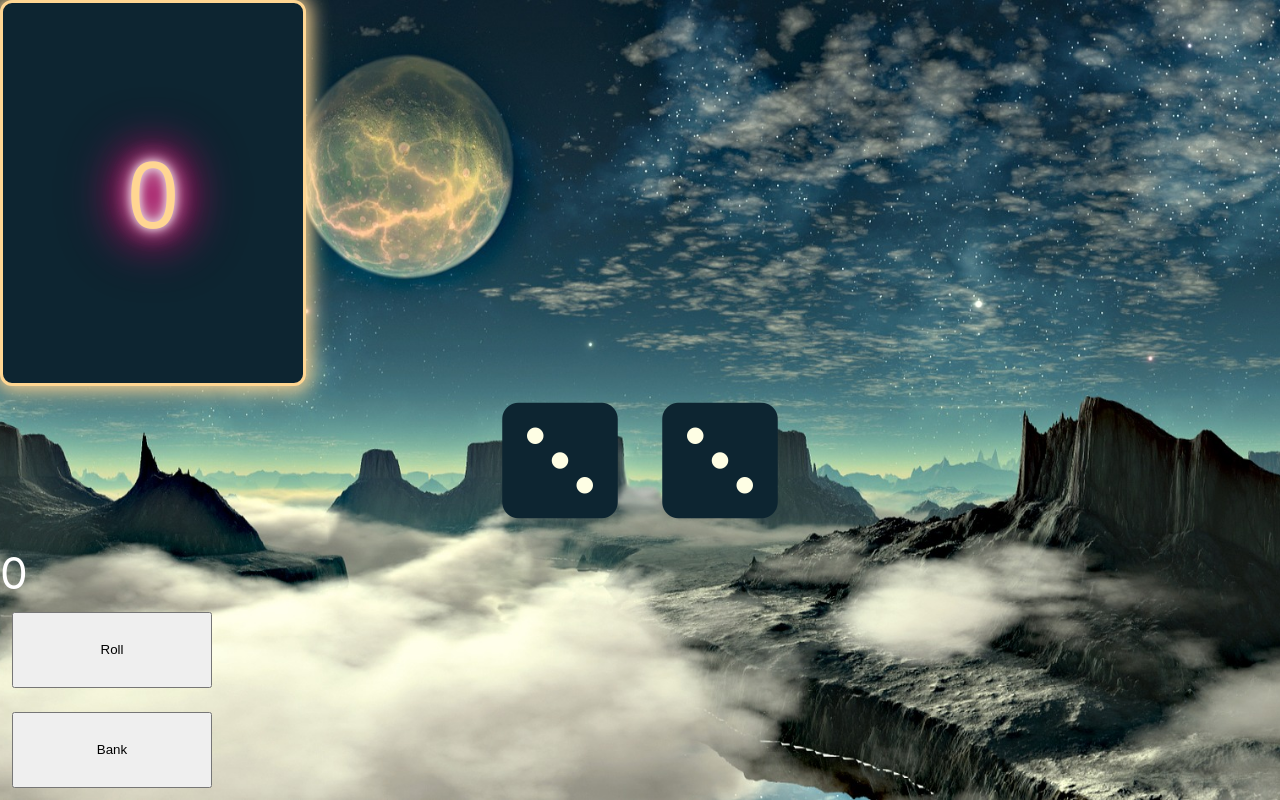
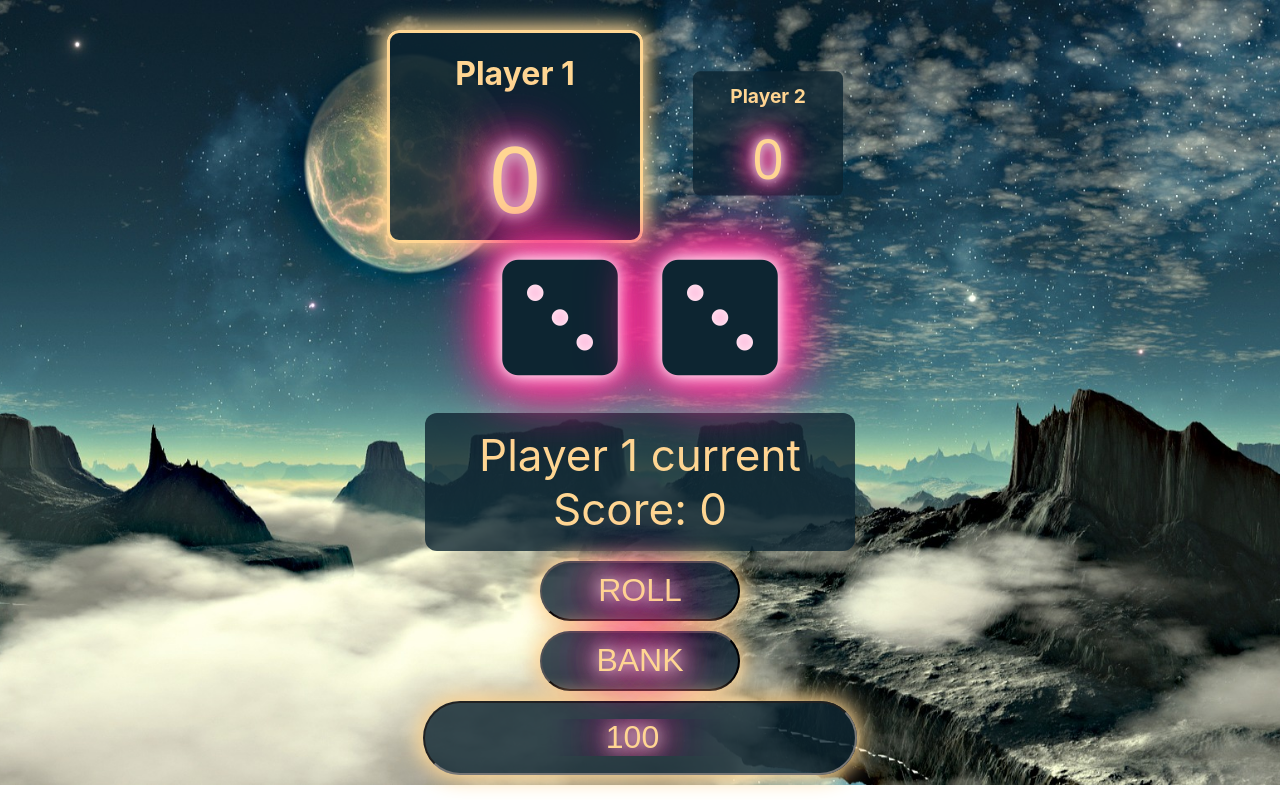
Before and after one commit to ayelet/Dices, a React (Create React App) app: page / in a window 1280 px wide. Built offline with nearby package versions, Linux system fonts and the light colour scheme.

Commit message:
commit with styling bugs and no win msg

```diff
--- a/public/index.html
+++ b/public/index.html
@@ -14,7 +14,7 @@
     integrity="sha384-vSIIfh2YWi9wW0r9iZe7RJPrKwp6bG+s9QZMoITbCckVJqGCCRhc+ccxNcdpHuYu" crossorigin="anonymous">
   <meta name="viewport" content="width=device-width, initial-scale=1" />
   <meta name="theme-color" content="#000000" />
-  <meta name="description" content="Web site created using create-react-app" />
+  <meta name="description" content="This awsome dice game will send you to the moon" />
   <link rel="apple-touch-icon" href="%PUBLIC_URL%/logo192.png" />
   <!--
       manifest.json provides metadata used when your web app is installed on a
--- a/src/components/Board/board.css
+++ b/src/components/Board/board.css
@@ -1,18 +1,47 @@
-.board {
+:root {
+  --spotOne: #26115a;
+  --spotTwo: #ec008c;
+  --spotthree: #ff0000;
+  --backgroundColor: #0d2531cc;
+  --textColor: #ffd692;
+}
+body {
+  height: 100vh;
+  width: 100vw;
+}
+.container {
+  width: 100%;
+  height: 100%;
   background: url("../../img/lunar-landscape-2308000_1920.jpg") no-repeat center
     center/cover;
-  width: 100vw;
-  height: 100vh;
+  display: flex;
+  justify-content: center;
+  align-items: center;
+}
+
+.board {
+  height: 80%;
   display: flex;
   justify-content: center;
   flex-direction: column;
-  flex-shrink: 0;
+  /* flex-shrink: 0; */
 }
 
-.btn {
-  width: 200px;
-  height: 80px;
+.btn1 {
+  display: block;
+  min-width: 200px;
+  height: 60px;
   margin: 12px;
+  border-radius: 50px;
+  outline: 0;
+  background: #0d2531cc;
+  color: #ffd692;
+  font-size: 2rem;
+  text-transform: uppercase;
+  padding: 5px;
+  box-shadow: 0px 0px 20px 5px #ffd692;
+  margin: 10px auto;
+  text-align: center;
 }
 
 .dice-container {
@@ -24,5 +53,39 @@
 
 .current-score {
   font-size: 44px;
-  color: white;
+  padding: 15px;
+  /* color: white; */
+  /* height: 5rem; */
+  width: 400px;
+  background: var(--backgroundColor);
+  color: var(--textColor);
+  border-radius: 12px;
+  margin: 10px auto;
+  text-align: center;
 }
+
+.players {
+  display: flex;
+  justify-content: center;
+  margin-top: 30px;
+}
+
+.glow {
+  animation: glow 1s ease-in-out infinite alternate;
+}
+
+@keyframes glow {
+  from {
+    text-shadow: 0 0 10px #fff, 0 0 20px #fff, 0 0 30px #e60073,
+      0 0 40px #e60073, 0 0 50px #e60073, 0 0 60px #e60073, 0 0 70px #e60073;
+  }
+
+  to {
+    text-shadow: 0 0 20px #fff, 0 0 30px #ff4da6, 0 0 40px #ff4da6,
+      0 0 50px #ff4da6, 0 0 60px #ff4da6, 0 0 70px #ff4da6, 0 0 80px #ff4da6;
+  }
+}
+
+/* //////////////////////////////// */
+.card {
+}
--- a/src/components/Board/board.jsx
+++ b/src/components/Board/board.jsx
@@ -1,4 +1,5 @@
 import "./board.css";
+
 import React, { Component } from "react";
 import Player from "../Player/player";
 import Dice from "../Dice/dice";
@@ -7,6 +8,10 @@ class Board extends Component {
   constructor(props) {
     super(props);
     this.state = {
+      players: [
+        { name: "Player 1", totalScore: 0, wins: 0 },
+        { name: "Player 2", totalScore: 0, wins: 0 },
+      ],
       numDice: 2,
       turn: 0,
       currentScore: 0,
@@ -14,73 +19,133 @@ class Board extends Component {
       playerTurn: 0,
       diceScore1: 3,
       diceScore2: 3,
-      diceRoll1: false,
-      diceRoll2: false,
-      players: [{ totalScre: 0 }, { totalScore: 0 }],
+      diceRoll: false,
+      //   diceRoll2: false,
+      //   players: [{ totalScre: 0 }, { totalScore: 0 }],
       winThreshold: 100,
+      shake: false,
     };
   }
 
   rollDice = () => {
     let rand1 = Math.floor(Math.random() * 6) + 1; // [1,6]
+    let rand2 = Math.floor(Math.random() * 6) + 1; // [1,6]
     this.setState({ diceScore1: rand1 });
-    let rand2 = Math.floor(Math.random() * 6) + 1; // [1,6]
     this.setState({ diceScore2: rand2 });
-    this.setState({ diceRoll2: !this.state.diceRoll2 });
-    this.setState({ diceRoll1: !this.state.diceRoll1 });
-    this.setState({ currentScore: this.state.currentScore + rand1 + rand2 });
-    console.log("current Score afyer update: ", this.state.currentScore);
+    this.setState({ diceRoll: !this.state.diceRoll });
+    let sum = rand1 + rand2;
+    if (sum !== 12) {
+      this.setState({ currentScore: this.state.currentScore + sum });
+      console.log("current Score after update: ", this.state.currentScore);
+    } else {
+      this.shakeCubes();
+      this.resetCurrentScore();
+      this.changeTurn();
+    }
+    console.log(this.state.players[0]);
   };
 
-  bank = () => {
-    this.setState({
-      totalScore1: this.state.totalScore1 + this.state.currentScore,
-    });
+  // Shake to cubes when player hits 6-6
+  shakeCubes = () => {
+    console.log("shaking cubes");
+    this.setState({ shake: true });
+    setTimeout(() => {
+      this.setState({ shake: false });
+    }, 1000);
   };
 
-  endRound = () => {
-// round is over, reset all parameters
+  resetCurrentScore = () => {
+    this.setState({ currentScore: 0 });
+  };
+
+  // Store all the points in this round and move turn to next player
+  bank = () => {
+    let players = [...this.state.players];
+    let turn = this.state.playerTurn;
+    players[turn].totalScore += this.state.currentScore;
+    this.setState({
+      players: players,
+    });
+    if (players[turn].totalScore > this.state.winThreshold) {
+      this.endRound(0); //
+    }
+    this.resetCurrentScore();
+    this.changeTurn();
+  };
+
+  //end the current round, either by a win (1) or by user choosing new game (2)
+  endRound = (status) => {
+    if (status === 1) {
+      // display a win message to the user
+    }
+    // round is over, reset all parameters
+  };
+  //TODO:implement
+  newGame = () => {};
+
+  // Change the turn to the next player
+  changeTurn() {
+    let numPlayers = this.state.players.length;
+    let nextPlayer = (this.state.playerTurn + 1) % numPlayers;
+    console.log("Change turn: ", nextPlayer, numPlayers);
+    this.setState({ playerTurn: nextPlayer });
   }
 
-  newGame = () => {
+  // Return the class name of the dices according to game state
+  getDiceClassName = (i) => {
+    let name = "dice ";
+    name += this.state.diceRoll ? "dice-roll-left " : "dice-roll-right ";
+    name += this.state.shake ? " shake" : "";
+    // console.log("dice: ", name);
+    return name;
+  };
 
-  }
-
-  changeTurn() {
-    let nextPlayer = this.state.playerTurn + (1 % this.numPlayers);
-    this.setState({ playerTurn: nextPlayer });
-  }
+  setWinThreshold = (e) => {
+    console.log(e.target.value);
+    if (e.target.value <= 0) return;
+    this.setState({ winThreshold: e.target.value });
+  };
 
   render() {
     return (
       <div className="container">
         <div className="board">
-          <Player score={this.state.totalScore1} />
+          <div className="players">
+            {this.state.players.map((player, i) => {
+              return (
+                <Player
+                  key={this.state.players[i].name}
+                  name={this.state.players[i].name}
+                  score={this.state.players[i].totalScore}
+                  classname={i === this.state.playerTurn ? "" : "step-back"}
+                />
+              );
+            })}
+          </div>
           <div className="dice-container">
-            <Dice
-              name={
-                this.state.diceRoll1
-                  ? "dice dice-roll-left"
-                  : "dice dice-roll-right"
-              }
-              face={this.state.diceScore1}
-            />
-            <Dice
-              name={
-                this.state.diceRoll2
-                  ? "dice dice-roll-left"
-                  : "dice dice-roll-right"
-              }
-              face={this.state.diceScore2}
+            <Dice name={this.getDiceClassName()} face={this.state.diceScore1} />
+            <Dice name={this.getDiceClassName()} face={this.state.diceScore2} />
+          </div>
+          <div className="control">
+            <div className="card current-score">
+              {this.state.players[this.state.playerTurn].name +
+                " current Score: " +
+                this.state.currentScore}
+            </div>
+            <button className="btn1 glow" onClick={this.rollDice}>
+              Roll
+            </button>
+            <button className="btn1 glow" onClick={this.bank}>
+              Bank
+            </button>
+            <input
+              className="btn1 glow"
+              type="number"
+              value={this.state.winThreshold}
+              // diabled="true"
+              onChange={this.setWinThreshold}
             />
           </div>
-          <div className="current-score">{this.state.currentScore}</div>
-          <button className="btn primary-btn" onClick={this.rollDice}>
-            Roll
-          </button>
-          <button className="btn primary-btn" onClick={this.bank}>
-            Bank
-          </button>
         </div>
       </div>
     );
--- a/src/components/Dice/dice.css
+++ b/src/components/Dice/dice.css
@@ -24,3 +24,43 @@
 .dice .fas {
   margin: -10px;
 }
+
+.shake {
+  animation: shake 0.4s;
+}
+
+@keyframes shake {
+  0% {
+    transform: translate(1px, 1px) rotate(0deg);
+  }
+  10% {
+    transform: translate(-1px, -2px) rotate(-1deg);
+  }
+  20% {
+    transform: translate(-3px, 0px) rotate(1deg);
+  }
+  30% {
+    transform: translate(3px, 2px) rotate(0deg);
+  }
+  40% {
+    transform: translate(1px, -1px) rotate(1deg);
+  }
+  50% {
+    transform: translate(-1px, 2px) rotate(-1deg);
+  }
+  60% {
+    transform: translate(-3px, 1px) rotate(0deg);
+  }
+  70% {
+    transform: translate(3px, 1px) rotate(-1deg);
+  }
+  80% {
+    transform: translate(-1px, -1px) rotate(1deg);
+  }
+  90% {
+    transform: translate(1px, 2px) rotate(0deg);
+  }
+  100% {
+    transform: translate(1px, -2px) rotate(-1deg);
+  }
+}
--- a/src/components/Dice/dice.jsx
+++ b/src/components/Dice/dice.jsx
@@ -5,31 +5,26 @@ import React, { Component } from "react";
 class Dice extends Component {
   constructor(props) {
     super(props);
-    this.state = { number: 76 };
+    this.state = {};
   }
 
-  renderCubeFace() {
-    console.log("Render cube face ", this.props.name);
-    switch (this.props.face) {
-      case 1:
-        return <i className="fas fa-3x fa-dice-one"></i>;
-      case 2:
-        return <i className="fas fa-3x fa-dice-two"></i>;
-      case 3:
-        return <i className="fas fa-3x fa-dice-three"></i>;
-      case 4:
-        return <i className="fas fa-3x fa-dice-four"></i>;
-      case 5:
-        return <i className="fas fa-3x fa-dice-five"></i>;
-      case 6:
-        return <i className="fas fa-3x fa-dice-six"></i>;
-      default:
-        return "";
-    }
-  }
+  static dict = {
+    1: "one",
+    2: "two",
+    3: "three",
+    4: "four",
+    5: "five",
+    6: "six",
+  };
 
   render() {
-    return <div className={this.props.name}>{this.renderCubeFace()}</div>;
+    return (
+      <div className={this.props.name + ` glow`}>
+        <i
+          className={`glow fas fa-3x fa-dice-${Dice.dict[this.props.face]}`}
+        ></i>
+      </div>
+    );
   }
 }
 
--- a/src/components/Player/player.css
+++ b/src/components/Player/player.css
@@ -7,6 +7,11 @@
   margin: auto 0;
   outline: none;
 }
+
+.title {
+  color: #ffd692;
+}
+
 @keyframes glow {
   from {
     text-shadow: 0 0 10px #fff, 0 0 20px #fff, 0 0 30px #e60073,
@@ -20,13 +25,23 @@
 }
 
 .player {
-  width: 300px;
-  height: 400px;
-  background: #0d2531;
+  width: 250px;
+  height: 25%;
+  background: #0d2531cc;
   border: 3px solid #ffd692;
   border-radius: 12px;
   box-shadow: 0px 0px 20px 5px #ffd692;
   display: flex;
   align-items: center;
   justify-content: center;
+  flex-direction: column;
+  transform: scale3d(1, 1, 1);
+  transition: all 0.7s ease-in-out;
 }
+
+.step-back {
+  transform: scale3d(0.6, 0.6, 0.8);
+  box-shadow: none;
+  transition: all 0.7s ease-in-out;
+  border: none;
+}
--- a/src/components/Player/player.jsx
+++ b/src/components/Player/player.jsx
@@ -8,8 +8,9 @@ class Player extends Component {
   }
   render() {
     return (
-      <div className="player card">
-        <div className="score">{this.props.score}</div>
+      <div className={`player card ${this.props.classname}`}>
+        <h1 className="title">{this.props.name}</h1>
+        <div className={`score`}>{this.props.score}</div>
       </div>
     );
   }
```
